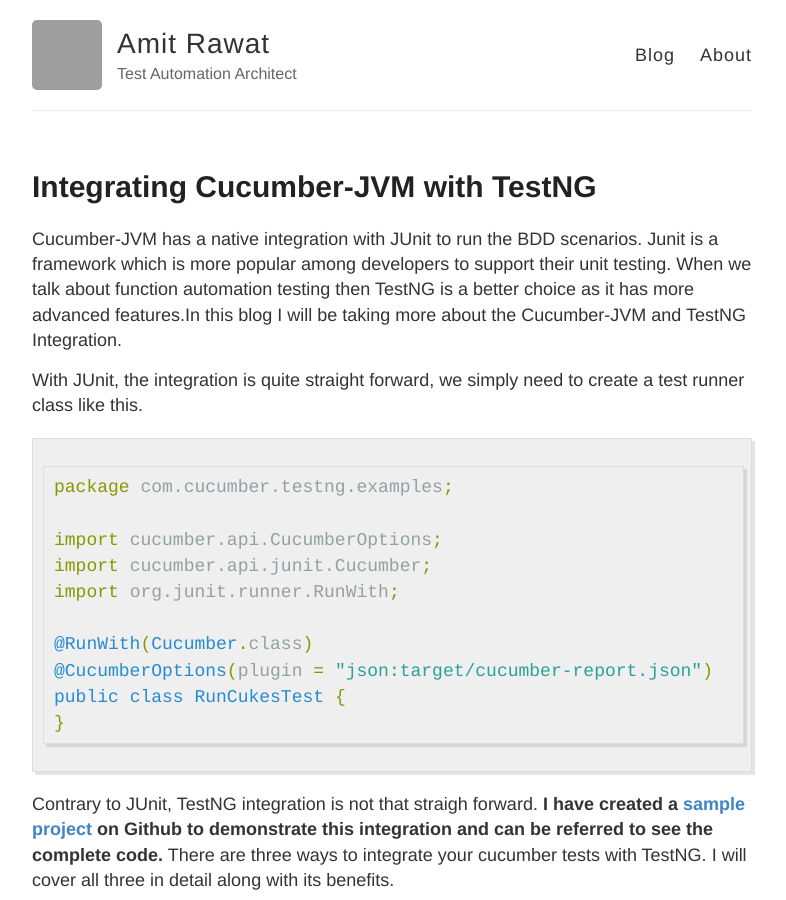
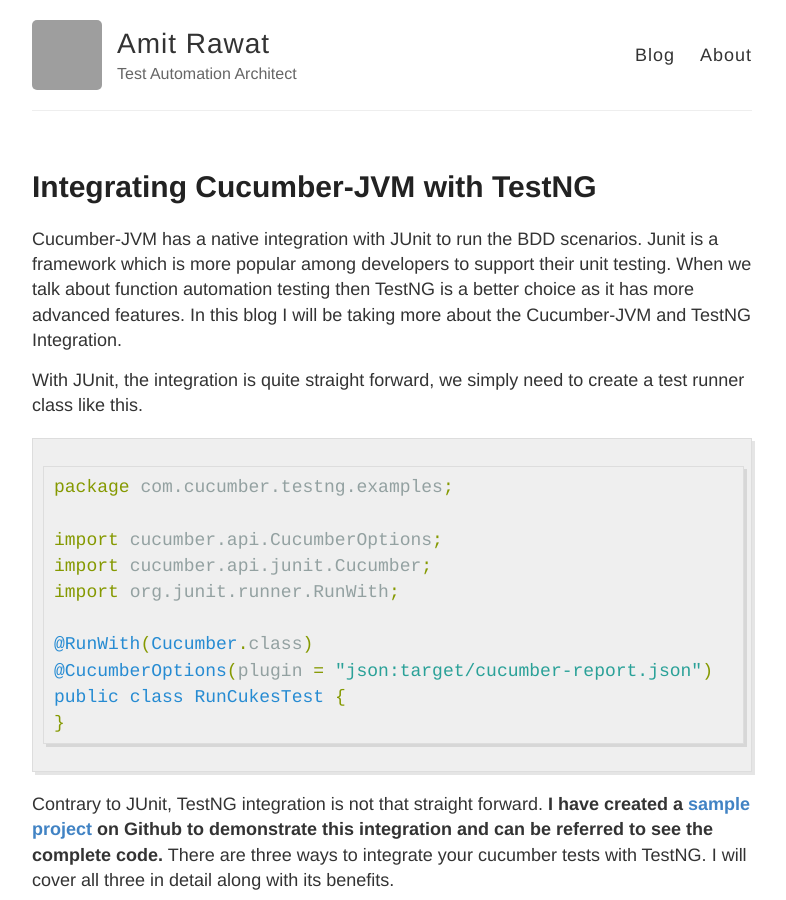
Before and after one commit to sahajamit/sahajamit.github.io, a Jekyll site: the page built from _posts/2015-3-28-Cucumber-JVM-with-TestNG.md, in a window 1280 px wide and 900 px high. Shown: the whole window, without its empty margins (248-1034 px from the left). Built offline with Jekyll 4.4.1, drawn with Linux system fonts in a browser that asks for light colours; comment, search, counter and statistics services are not loaded; some of the changed text lies outside the part shown; grey boxes are pictures that could not be loaded.

Commit message:
some corrections

````diff
--- a/_posts/2015-3-28-Cucumber-JVM-with-TestNG.md
+++ b/_posts/2015-3-28-Cucumber-JVM-with-TestNG.md
@@ -3,7 +3,7 @@
 title: Integrating Cucumber-JVM with TestNG
 ---
 
-Cucumber-JVM has a native integration with JUnit to run the BDD scenarios. Junit is a framework which is more popular among developers to support their unit testing. When we talk about function automation testing then TestNG is a better choice as it has more advanced features.In this blog I will be taking more about the Cucumber-JVM and TestNG Integration.
+Cucumber-JVM has a native integration with JUnit to run the BDD scenarios. Junit is a framework which is more popular among developers to support their unit testing. When we talk about function automation testing then TestNG is a better choice as it has more advanced features. In this blog I will be taking more about the Cucumber-JVM and TestNG Integration.
 
 With JUnit, the integration is quite straight forward, we simply need to create a test runner class like this.
 
@@ -20,7 +20,7 @@
 }
 ```
 
-Contrary to JUnit, TestNG integration is not that straigh forward.
+Contrary to JUnit, TestNG integration is not that straight forward.
 **I have created a [sample project](https://github.com/sahajamit/cucumber-jvm-testng-integration) on Github to demonstrate this integration and can be referred to see the complete code.**
 There are three ways to integrate your cucumber tests with TestNG. I will cover all three in detail along with its benefits.
 
````
Also changed, not shown: other parts of _posts/2015-3-28-Cucumber-JVM-with-TestNG.md (+5 -5 lines).
